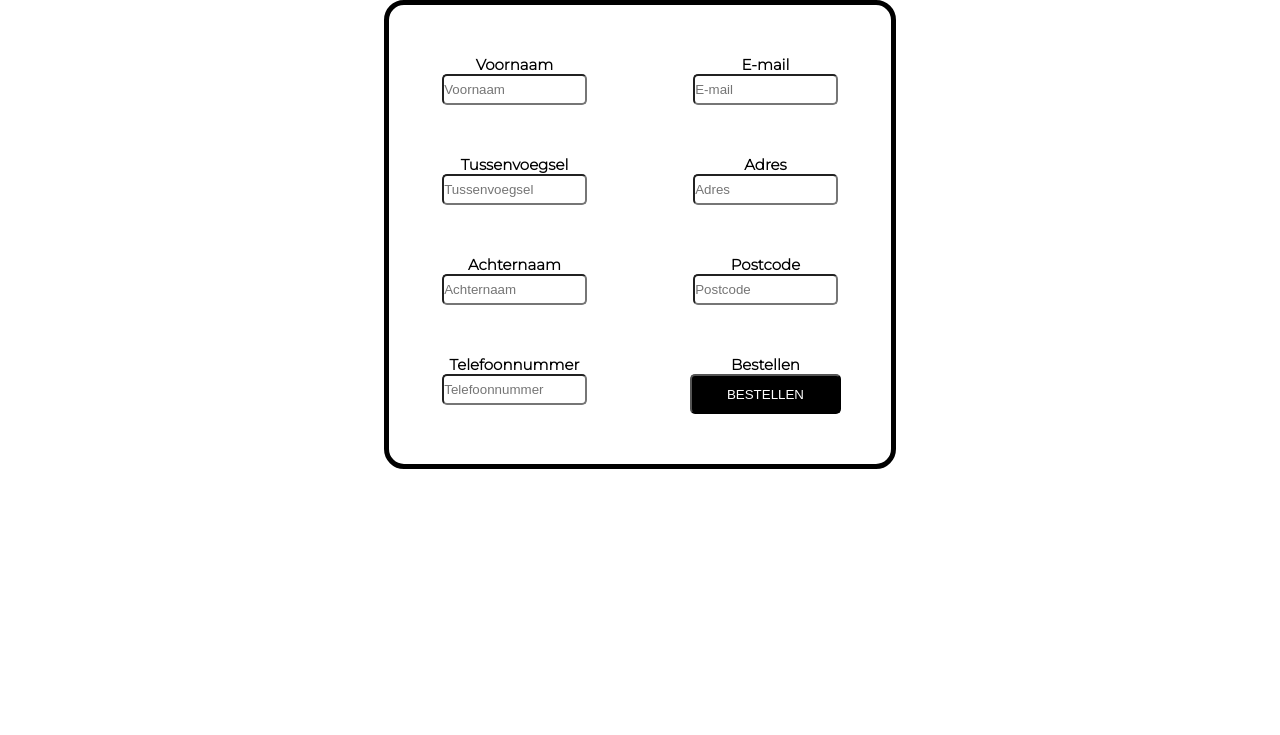
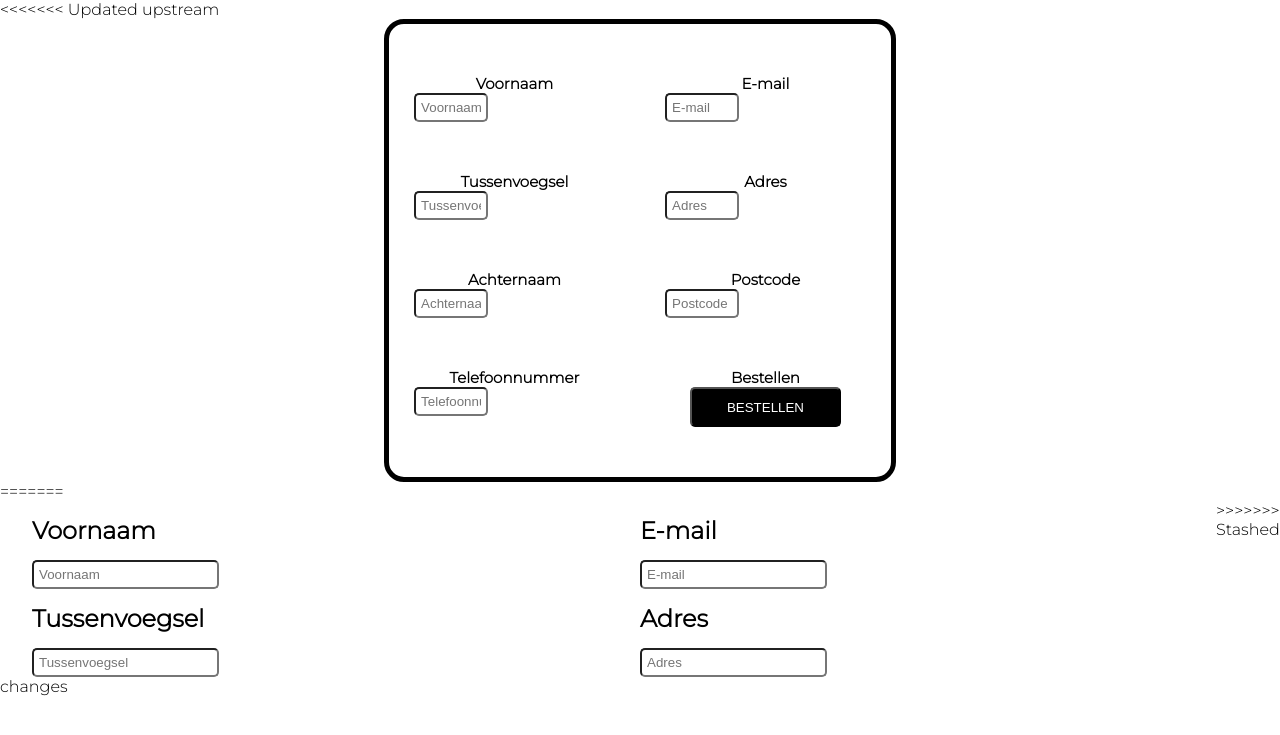
Before and after one commit to Timhamer/Project-3, a PHP site: page /Bestel.html in a window 1280 px wide. Shown: the top 735 px of the page. Run offline with PHP 8.4, Linux system fonts and the light colour scheme.

Commit message:
seg
zvds

```diff
--- a/Bestel.html
+++ b/Bestel.html
@@ -6,6 +6,7 @@
     <meta name="viewport" content="width=device-width, initial-scale=1.0">
     <title>Document</title>
     <link rel="stylesheet" href="header.css">
+<<<<<<< Updated upstream
     <link href="https://fonts.googleapis.com/css2?family=Montserrat:wght@300&display=swap" rel="stylesheet">
 
 </head>
@@ -54,5 +55,27 @@
     </div>
         </form>
     </center>
+=======
+
+</head>
+<body>
+    <div class="bestelrow">
+        <div class="bestelcolumn"><h2>Voornaam</h2></div>
+        <div class="bestelcolumn"><h2>E-mail</h2></div>
+    </div>
+    <div class="bestelrow">
+            <div class="bestelcolumn"><input class="bestelgegevens" type="text"  onfocus="this.value=''" placeholder="Voornaam"></div>
+            <div class="bestelcolumn"><input class="bestelgegevens" type="text"  onfocus="this.value=''" placeholder="E-mail"></div>
+    </div>
+    <div class="bestelrow">
+        <div class="bestelcolumn"><h2>Tussenvoegsel</h2></div>
+        <div class="bestelcolumn"><h2>Adres</h2></div>
+    </div>
+    <div class="bestelrow">
+        <div class="bestelcolumn"><input class="bestelgegevens" type="text"  onfocus="this.value=''" placeholder="Tussenvoegsel"></div>
+        <div class="bestelcolumn"><input class="bestelgegevens" type="text"  onfocus="this.value=''" placeholder="Adres"></div>
+
+    </div>
+>>>>>>> Stashed changes
 </body>
 </html>
--- a/header.css
+++ b/header.css
@@ -285,7 +285,31 @@ color: grey;
   padding: 0px 100px 10px 10px;
 
 
+<<<<<<< Updated upstream
 }
 .blok > input {
   background: transparent;
 }
+=======
+
+.bestelrow{
+  margin: 0;
+  padding: 0;
+  width: 100%;
+}
+.bestelcolumn{
+  float: left;
+  width: 45%;
+  text-align: left;
+  padding: 15px 0 0 2.5%;
+}
+
+.bestelgegevens{
+  float: left;
+  width: 30%;
+  text-align: left;
+  padding: 5px;
+  margin-right: 10%;
+
+}
+>>>>>>> Stashed changes
```
